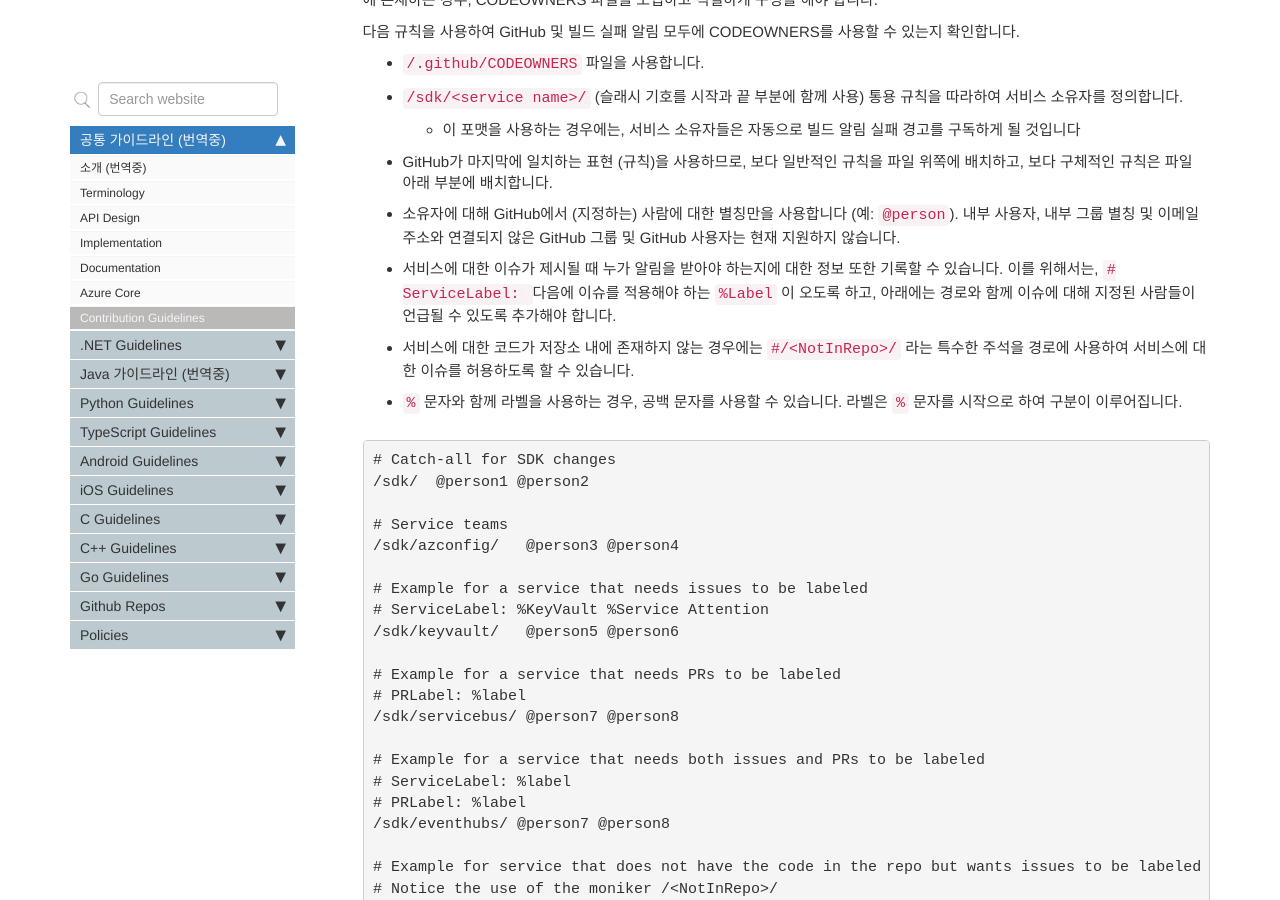
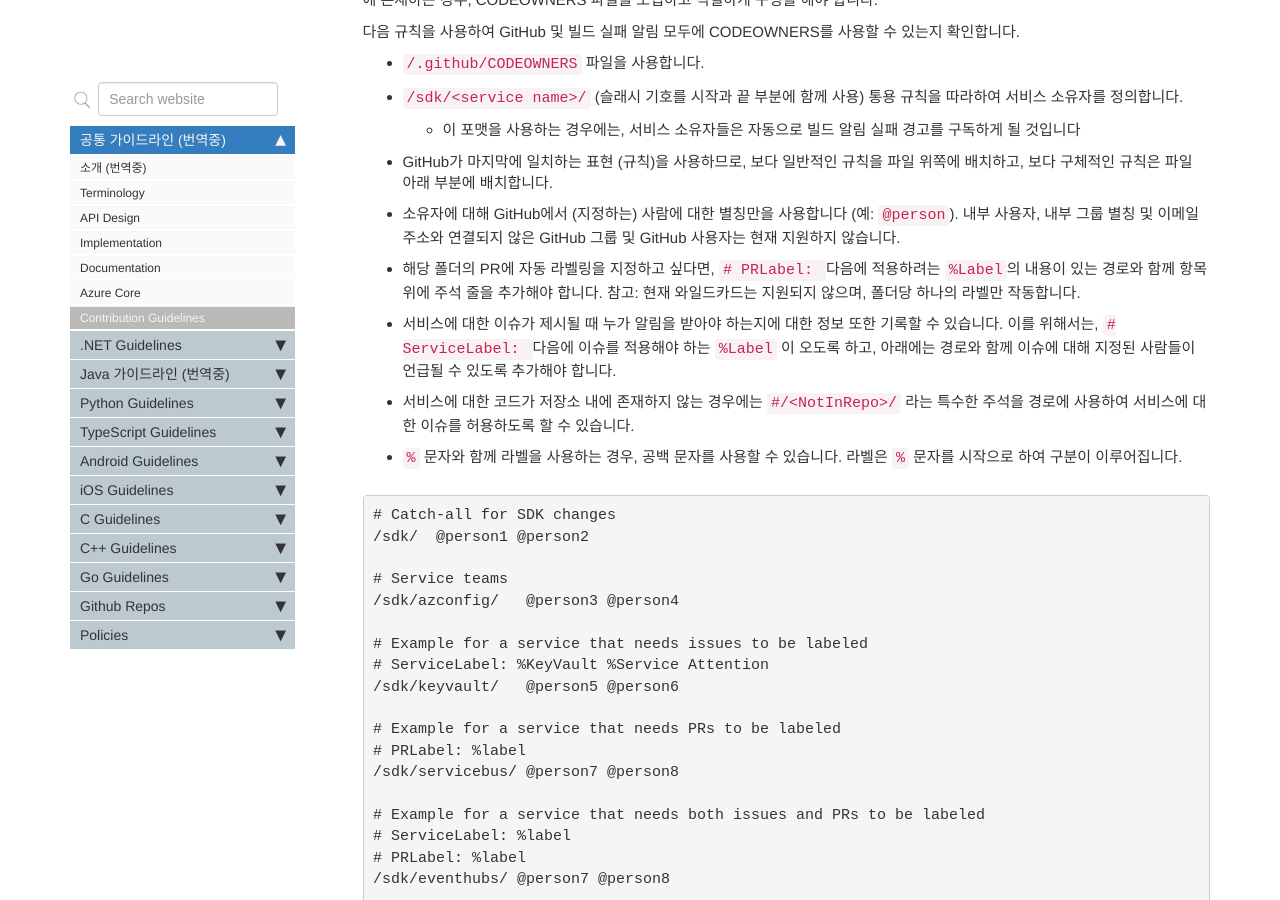
Before and after one commit to Azure/azure-sdk-korean, a Jekyll site: the page built from docs/policies/opensource.md, in a window 1280 px wide and 900 px high, scrolled down 1570 px. Built offline with Jekyll 4.4.1, drawn with Linux system fonts in a browser that asks for light colours; comment, search, counter and statistics services are not loaded.

Commit message:
Update docs/policies/opensource.md
Co-authored-by: Kim Eeejeong <55565397+i-hope9@users.noreply.github.com>

```diff
--- a/docs/policies/opensource.md
+++ b/docs/policies/opensource.md
@@ -65,6 +65,7 @@ Licensed under the MIT license.
   * 이 포맷을 사용하는 경우에는, 서비스 소유자들은 자동으로 빌드 알림 실패 경고를 구독하게 될 것입니다
 * GitHub가 마지막에 일치하는 표현 (규칙)을 사용하므로, 보다 일반적인 규칙을 파일 위쪽에 배치하고, 보다 구체적인 규칙은 파일 아래 부분에 배치합니다.
 * 소유자에 대해 GitHub에서 (지정하는) 사람에 대한 별칭만을 사용합니다 (예: `@person`). 내부 사용자, 내부 그룹 별칭 및 이메일 주소와 연결되지 않은 GitHub 그룹 및 GitHub 사용자는 현재 지원하지 않습니다.
+* 해당 폴더의 PR에 자동 라벨링을 지정하고 싶다면,  `# PRLabel: ` 다음에 적용하려는 `%Label`의 내용이 있는 경로와 함께 항목 위에 주석 줄을 추가해야 합니다. 참고: 현재 와일드카드는 지원되지 않으며, 폴더당 하나의 라벨만 작동합니다.
 * 서비스에 대한 이슈가 제시될 때 누가 알림을 받아야 하는지에 대한 정보 또한 기록할 수 있습니다. 이를 위해서는, `# ServiceLabel: ` 다음에 이슈를 적용해야 하는 `%Label` 이 오도록 하고, 아래에는 경로와 함께 이슈에 대해 지정된 사람들이 언급될 수 있도록 추가해야 합니다.
 * 서비스에 대한 코드가 저장소 내에 존재하지 않는 경우에는 `#/<NotInRepo>/` 라는 특수한 주석을 경로에 사용하여 서비스에 대한 이슈를 허용하도록 할 수 있습니다.
 * `%` 문자와 함께 라벨을 사용하는 경우, 공백 문자를 사용할 수 있습니다. 라벨은 `%` 문자를 시작으로 하여 구분이 이루어집니다.
```
